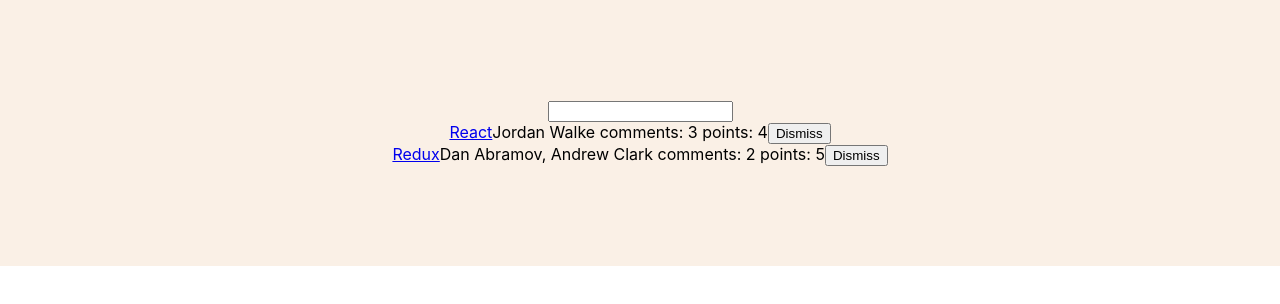
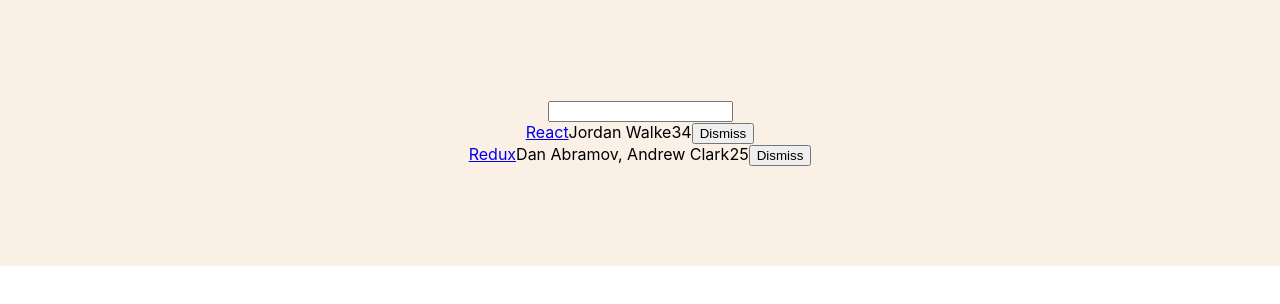
Before and after one commit to ofu997/r01, a React (Create React App) app: page / in a window 1280 px wide. Shown: the top 304 px of the page. Built offline with nearby package versions, Linux system fonts and the light colour scheme.

Commit message:
split components and pass props

```diff
--- a/src/App.js
+++ b/src/App.js
@@ -34,10 +34,8 @@
   item.title.toLowerCase().includes(searchTerm.toLowerCase());
 
 class App extends Component {
-
   constructor(props){
     super(props);
-
     this.state = {
       list,
       searchTerm: '',
@@ -65,31 +63,87 @@
   render() {
     const { searchTerm, list } = this.state;
     return (
+      // <div className="App">
+      //   <form>
+      //     <input
+      //       type="text"
+      //       value = { searchTerm }
+      //       onChange = {this.onSearchChange}
+      //     />
+      //   </form>
+      //   {list.filter(isSearched(searchTerm)).map(item =>
+      //     <div key = { item.objectID } >
+      //       <span>
+      //         <a href={item.url}>{item.title}</a>
+      //       </span>
+      //       <span>
+      //         {item.author}&nbsp;
+      //       </span>
+      //       <span>
+      //         comments: {item.num_comments}&nbsp;
+      //       </span>
+      //       <span>
+      //         points: {item.points}
+      //       </span>
+      //       <span>
+      //         <button
+      //         onClick={() => this.onDismiss(item.objectID)}
+      //         type="button"
+      //         >
+      //         Dismiss
+      //         </button>
+      //       </span>
+      //     </div>
+      //   )}
+      // </div> //for class App
+
+      // Split App into components
       <div className="App">
+        <Search
+          value = {searchTerm}
+          onChange = {this.onSearchChange}
+        />
+        <Table
+          list = {list}
+          pattern = {searchTerm}
+          onDismiss = {this.onDismiss}
+        />
+      </div>
+    );
+  }
+}
+
+class Search extends Component {
+  render() {
+    const { value, onChange} = this.props;
+    return (
       <form>
         <input
-            type="text"
-            value = { searchTerm }
-            onChange = {this.onSearchChange}
+          type = "text"
+          value = {value}
+          onChange = {onChange}
         />
       </form>
-        {list.filter(isSearched(searchTerm)).map(item =>
-          <div key = { item.objectID } >
+    )
+  }
+}
+
+class Table extends Component {
+  render() {
+    const { list, pattern, onDismiss } = this.props;
+    return(
+      <div>
+        {list.filter(isSearched(pattern)).map(item =>
+          <div key={item.objectID}>
             <span>
             <a href={item.url}>{item.title}</a>
             </span>
-            <span>
-              {item.author}&nbsp;
-            </span>
-            <span>
-              comments: {item.num_comments}&nbsp;
-            </span>
-            <span>
-              points: {item.points}
-            </span>
+            <span>{item.author}</span>
+            <span>{item.num_comments}</span>
+            <span>{item.points}</span>
             <span>
             <button
-              onClick={() => this.onDismiss(item.objectID)}
+            onClick={() => onDismiss(item.objectID)}
             type="button"
             >
             Dismiss
@@ -97,13 +151,8 @@
             </span>
           </div>
         )}
-      </div> //for class App
-      // Split App into components
-      // <div className="App">
-      //   <Search />
-      //   <Table />
-      // </div>
-    );
+      </div>
+    )
   }
 }
 
```
Lines whose indentation alone changed are shown as unchanged.
